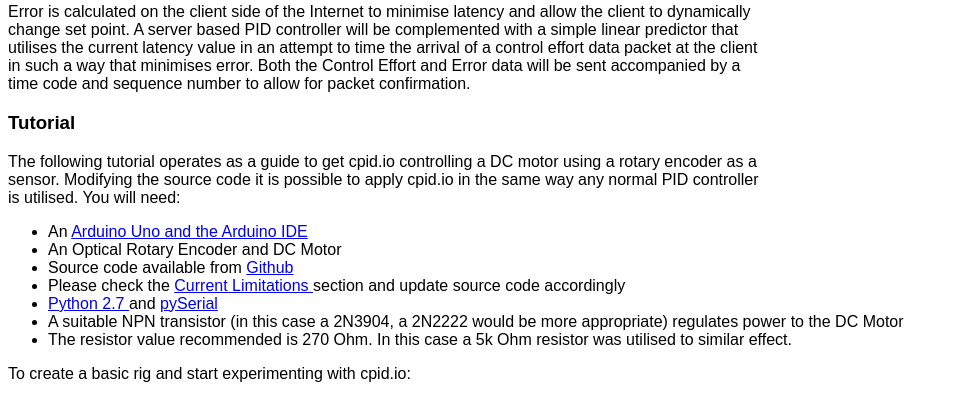
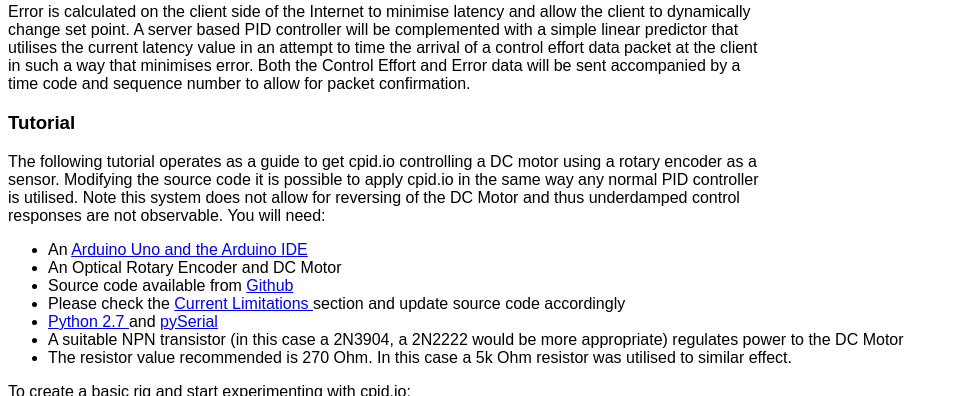
Before and after one commit to b38tn1k/cpid, a plain HTML site: page index.html in a window 1280 px wide. Shown: the part 884-1280 px from the top of the page, without its empty margins (0-959 px from the left). Drawn offline with Linux system fonts and the light colour scheme.

Commit message:
first draft test rig

```diff
--- a/index.html
+++ b/index.html
@@ -32,7 +32,7 @@ Error is calculated on the client side of the Internet to minimise latency and a
 <h3><a name="tutorial"> Tutorial </a></h3>
 <p style= "width: 60%;">
 The following tutorial operates as a guide to get cpid.io controlling a DC motor using a rotary encoder as a sensor.
-Modifying the source code it is possible to apply cpid.io in the same way any normal PID controller is utilised.
+Modifying the source code it is possible to apply cpid.io in the same way any normal PID controller is utilised. Note this system does not allow for reversing of the DC Motor and thus underdamped control responses are not observable.
 You will need:
 
 <ul type="disc">
```
Also changed, not shown: 1 other file.
